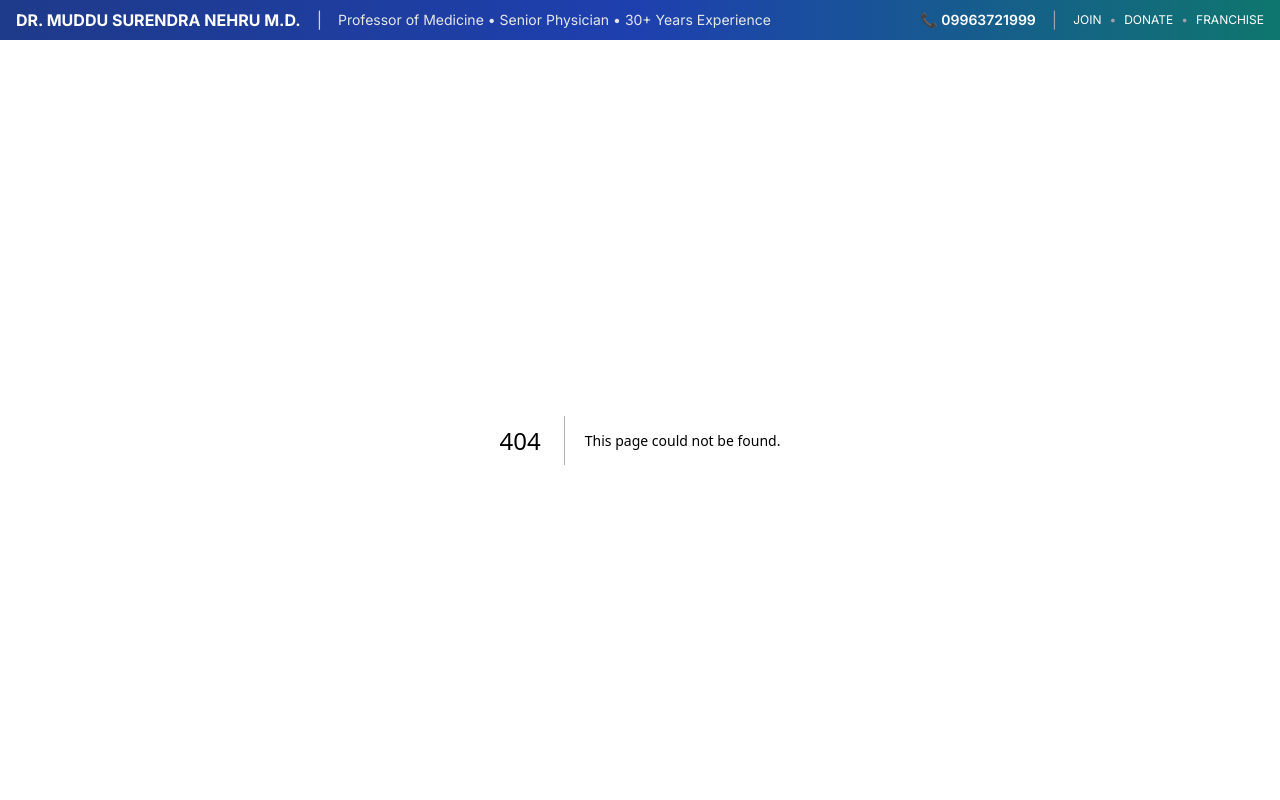
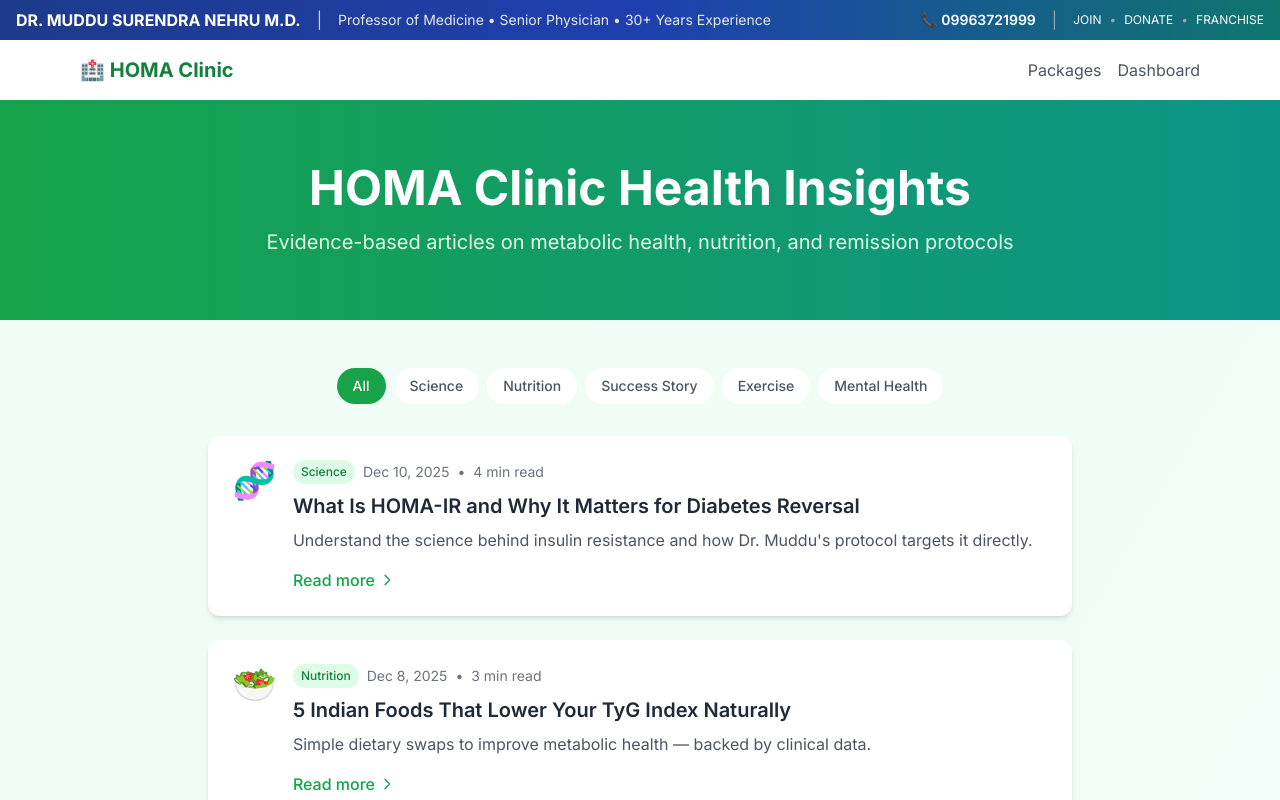
Before and after one commit to muddusurendranehru/DR-MUDDUS-MVP-MIRACLE-VALUE-PROPOSITION, a Next.js app in the folder web/: page /blog in a window 1280 px wide. Before the commit this address had no page. Shown: the top 800 px of the page. Built offline with nearby package versions, Linux system fonts and the light colour scheme.

Commit message:
Add blog page with health insights articles

```diff
--- /dev/null
+++ b/web/app/blog/page.tsx
@@ -0,0 +1,235 @@
+'use client';
+
+import Link from 'next/link';
+
+export default function BlogPage() {
+  const posts = [
+    {
+      id: 1,
+      title: "What Is HOMA-IR and Why It Matters for Diabetes Reversal",
+      excerpt: "Understand the science behind insulin resistance and how Dr. Muddu's protocol targets it directly.",
+      date: "Dec 10, 2025",
+      readTime: "4 min read",
+      category: "Science",
+      icon: "🧬"
+    },
+    {
+      id: 2,
+      title: "5 Indian Foods That Lower Your TyG Index Naturally",
+      excerpt: "Simple dietary swaps to improve metabolic health — backed by clinical data.",
+      date: "Dec 8, 2025",
+      readTime: "3 min read",
+      category: "Nutrition",
+      icon: "🥗"
+    },
+    {
+      id: 3,
+      title: "How Lakshmi Reduced Her HOMA-IR from 8.5 to 2.1 in 90 Days",
+      excerpt: "A real patient journey with day-by-day insights.",
+      date: "Dec 5, 2025",
+      readTime: "5 min read",
+      category: "Success Story",
+      icon: "⭐"
+    },
+    {
+      id: 4,
+      title: "Understanding Central Obesity and Metabolic Syndrome",
+      excerpt: "Why waist circumference matters more than weight for metabolic health.",
+      date: "Dec 3, 2025",
+      readTime: "4 min read",
+      category: "Science",
+      icon: "📊"
+    },
+    {
+      id: 5,
+      title: "The Role of Walking in Insulin Sensitivity",
+      excerpt: "How 10,000 daily steps can transform your metabolic markers.",
+      date: "Dec 1, 2025",
+      readTime: "3 min read",
+      category: "Exercise",
+      icon: "🚶"
+    },
+    {
+      id: 6,
+      title: "Stress, Cortisol, and Blood Sugar: The Hidden Connection",
+      excerpt: "Mental health's direct impact on metabolic remission.",
+      date: "Nov 28, 2025",
+      readTime: "4 min read",
+      category: "Mental Health",
+      icon: "🧘"
+    }
+  ];
+
+  return (
+    <div className="min-h-screen bg-gradient-to-br from-green-50 to-teal-50">
+      {/* Header */}
+      <header className="bg-white shadow-sm">
+        <div className="max-w-6xl mx-auto px-4 py-4 flex justify-between items-center">
+          <Link href="/" className="text-xl font-bold text-green-700">
+            🏥 HOMA Clinic
+          </Link>
+          <nav className="flex gap-4">
+            <Link href="/pricing" className="text-gray-600 hover:text-green-600 transition">
+              Packages
+            </Link>
+            <Link href="/dashboard" className="text-gray-600 hover:text-green-600 transition">
+              Dashboard
+            </Link>
+          </nav>
+        </div>
+      </header>
+
+      {/* Hero Section */}
+      <div className="bg-gradient-to-r from-green-600 to-teal-600 text-white py-16 px-4">
+        <div className="max-w-4xl mx-auto text-center">
+          <h1 className="text-4xl md:text-5xl font-bold mb-4">
+            HOMA Clinic Health Insights
+          </h1>
+          <p className="text-xl text-green-100">
+            Evidence-based articles on metabolic health, nutrition, and remission protocols
+          </p>
+        </div>
+      </div>
+
+      {/* Blog Posts */}
+      <div className="max-w-4xl mx-auto px-4 py-12">
+        {/* Category Filter (Visual Only) */}
+        <div className="flex flex-wrap gap-2 mb-8 justify-center">
+          {['All', 'Science', 'Nutrition', 'Success Story', 'Exercise', 'Mental Health'].map((cat) => (
+            <button
+              key={cat}
+              className={`px-4 py-2 rounded-full text-sm font-medium transition ${
+                cat === 'All'
+                  ? 'bg-green-600 text-white'
+                  : 'bg-white text-gray-600 hover:bg-green-100'
+              }`}
+            >
+              {cat}
+            </button>
+          ))}
+        </div>
+
+        {/* Posts Grid */}
+        <div className="space-y-6">
+          {posts.map((post) => (
+            <article
+              key={post.id}
+              className="bg-white rounded-xl shadow-md hover:shadow-lg transition-shadow p-6"
+            >
+              <div className="flex items-start gap-4">
+                {/* Icon */}
+                <div className="text-4xl">{post.icon}</div>
+
+                {/* Content */}
+                <div className="flex-1">
+                  {/* Meta */}
+                  <div className="flex flex-wrap items-center gap-2 text-sm text-gray-500 mb-2">
+                    <span className="bg-green-100 text-green-700 px-2 py-1 rounded-full text-xs font-medium">
+                      {post.category}
+                    </span>
+                    <span>{post.date}</span>
+                    <span>•</span>
+                    <span>{post.readTime}</span>
+                  </div>
+
+                  {/* Title */}
+                  <h2 className="text-xl font-semibold text-gray-800 mb-2 hover:text-green-600 transition">
+                    {post.title}
+                  </h2>
+
+                  {/* Excerpt */}
+                  <p className="text-gray-600 mb-4">{post.excerpt}</p>
+
+                  {/* Read More */}
+                  <Link
+                    href={`/blog/post-${post.id}`}
+                    className="inline-flex items-center text-green-600 font-medium hover:text-green-700 transition"
+                  >
+                    Read more
+                    <svg
+                      className="w-4 h-4 ml-1"
+                      fill="none"
+                      stroke="currentColor"
+                      viewBox="0 0 24 24"
+                    >
+                      <path
+                        strokeLinecap="round"
+                        strokeLinejoin="round"
+                        strokeWidth={2}
+                        d="M9 5l7 7-7 7"
+                      />
+                    </svg>
+                  </Link>
+                </div>
+              </div>
+            </article>
+          ))}
+        </div>
+
+        {/* CTA Section */}
+        <div className="mt-16 bg-gradient-to-r from-green-600 to-teal-600 rounded-2xl p-8 text-center text-white">
+          <h3 className="text-2xl font-bold mb-3">
+            Ready to Start Your Remission Journey?
+          </h3>
+          <p className="text-green-100 mb-6">
+            Join 5,00,000+ patients who achieved metabolic remission with Dr. Muddu&apos;s 90-Day Program
+          </p>
+          <div className="flex flex-col sm:flex-row gap-4 justify-center">
+            <Link
+              href="/pricing"
+              className="px-6 py-3 bg-white text-green-600 font-semibold rounded-lg hover:bg-green-50 transition"
+            >
+              Explore Packages →
+            </Link>
+            <Link
+              href="/enroll"
+              className="px-6 py-3 border-2 border-white text-white font-semibold rounded-lg hover:bg-white hover:text-green-600 transition"
+            >
+              Enroll Now
+            </Link>
+          </div>
+        </div>
+
+        {/* Newsletter (Visual Only) */}
+        <div className="mt-12 bg-white rounded-xl shadow-md p-8 text-center">
+          <h3 className="text-xl font-bold text-gray-800 mb-2">
+            📬 Subscribe to Health Insights
+          </h3>
+          <p className="text-gray-600 mb-4">
+            Get weekly tips on metabolic health, new research, and success stories.
+          </p>
+          <div className="flex flex-col sm:flex-row gap-3 max-w-md mx-auto">
+            <input
+              type="email"
+              placeholder="Enter your email"
+              className="flex-1 px-4 py-3 border border-gray-300 rounded-lg focus:outline-none focus:ring-2 focus:ring-green-500"
+            />
+            <button className="px-6 py-3 bg-green-600 text-white font-medium rounded-lg hover:bg-green-700 transition">
+              Subscribe
+            </button>
+          </div>
+        </div>
+      </div>
+
+      {/* Footer */}
+      <footer className="bg-gray-800 text-white py-8 px-4">
+        <div className="max-w-4xl mx-auto text-center">
+          <p className="text-gray-400 mb-2">
+            © {new Date().getFullYear()} HOMA Clinics Private Limited. All Rights Reserved.
+          </p>
+          <div className="flex justify-center gap-4 text-sm">
+            <Link href="/disclaimer" className="text-gray-400 hover:text-white transition">
+              Disclaimer
+            </Link>
+            <Link href="/pricing" className="text-gray-400 hover:text-white transition">
+              Pricing
+            </Link>
+            <Link href="/" className="text-gray-400 hover:text-white transition">
+              Home
+            </Link>
+          </div>
+        </div>
+      </footer>
+    </div>
+  );
+}
```
